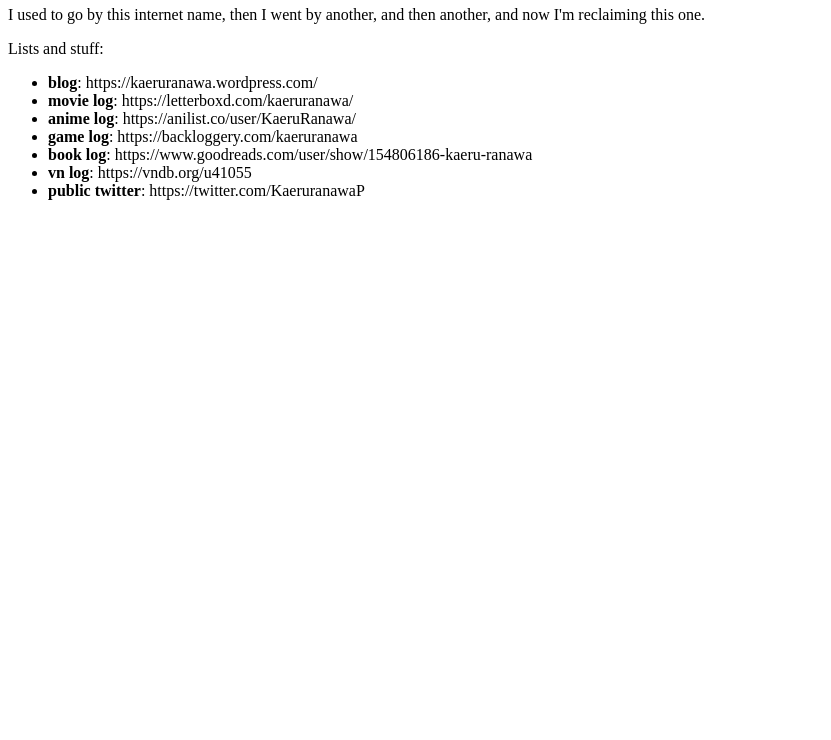
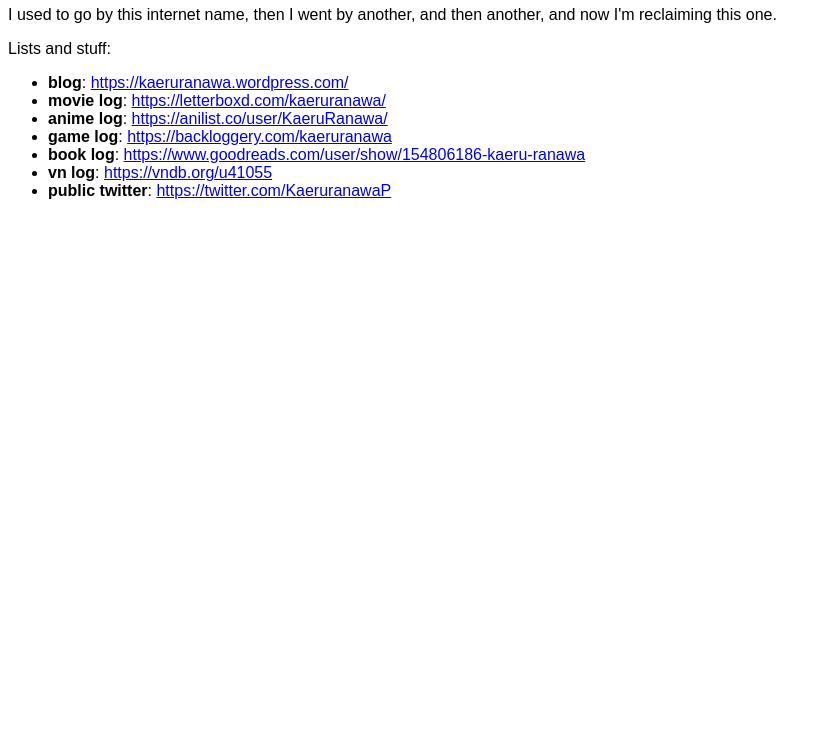
Before and after one commit to kaeruranawa/kaeruranawa.github.io, a plain HTML site: page index.html in a window 1280 px wide. Shown: the part 60-800 px from the top of the page, without its empty margins (0-831 px from the left). Drawn offline with Linux system fonts and the light colour scheme.

Commit message:
Update index.html

```diff
--- a/index.html
+++ b/index.html
@@ -2,18 +2,18 @@
   <head>
     <title>Under Construction, but Welcome</title>
   </head>
-  <body>
+  <body style="font-family: Arial">
     <h1>Welcome.</h1>
     <p>I used to go by this internet name, then I went by another, and then another, and now I'm reclaiming this one.</p>
     <p>Lists and stuff:</p>
     <ul>
-      <li><strong>blog</strong>: https://kaeruranawa.wordpress.com/</li>
-      <li><strong>movie log</strong>: https://letterboxd.com/kaeruranawa/</li>
-      <li><strong>anime log</strong>: https://anilist.co/user/KaeruRanawa/</li>
-      <li><strong>game log</strong>: https://backloggery.com/kaeruranawa</li>
-      <li><strong>book log</strong>: https://www.goodreads.com/user/show/154806186-kaeru-ranawa</li>
-      <li><strong>vn log</strong>: https://vndb.org/u41055</li>
-      <li><strong>public twitter</strong>: https://twitter.com/KaeruranawaP</li>
+      <li><strong>blog</strong>: <a href="https://kaeruranawa.wordpress.com/">https://kaeruranawa.wordpress.com/</a></li>
+      <li><strong>movie log</strong>: <a href="https://letterboxd.com/kaeruranawa/">https://letterboxd.com/kaeruranawa/</a></li>
+      <li><strong>anime log</strong>: <a href="https://anilist.co/user/KaeruRanawa/">https://anilist.co/user/KaeruRanawa/</a></li>
+      <li><strong>game log</strong>: <a href="https://backloggery.com/kaeruranawa">https://backloggery.com/kaeruranawa</a></li>
+      <li><strong>book log</strong>: <a href="https://www.goodreads.com/user/show/154806186-kaeru-ranawa">https://www.goodreads.com/user/show/154806186-kaeru-ranawa</a></li>
+      <li><strong>vn log</strong>: <a href="https://vndb.org/u41055">https://vndb.org/u41055</a></li>
+      <li><strong>public twitter</strong>: <a href="https://twitter.com/KaeruranawaP">https://twitter.com/KaeruranawaP</a></li>
     </ul>
   </body>
 </html>
```
